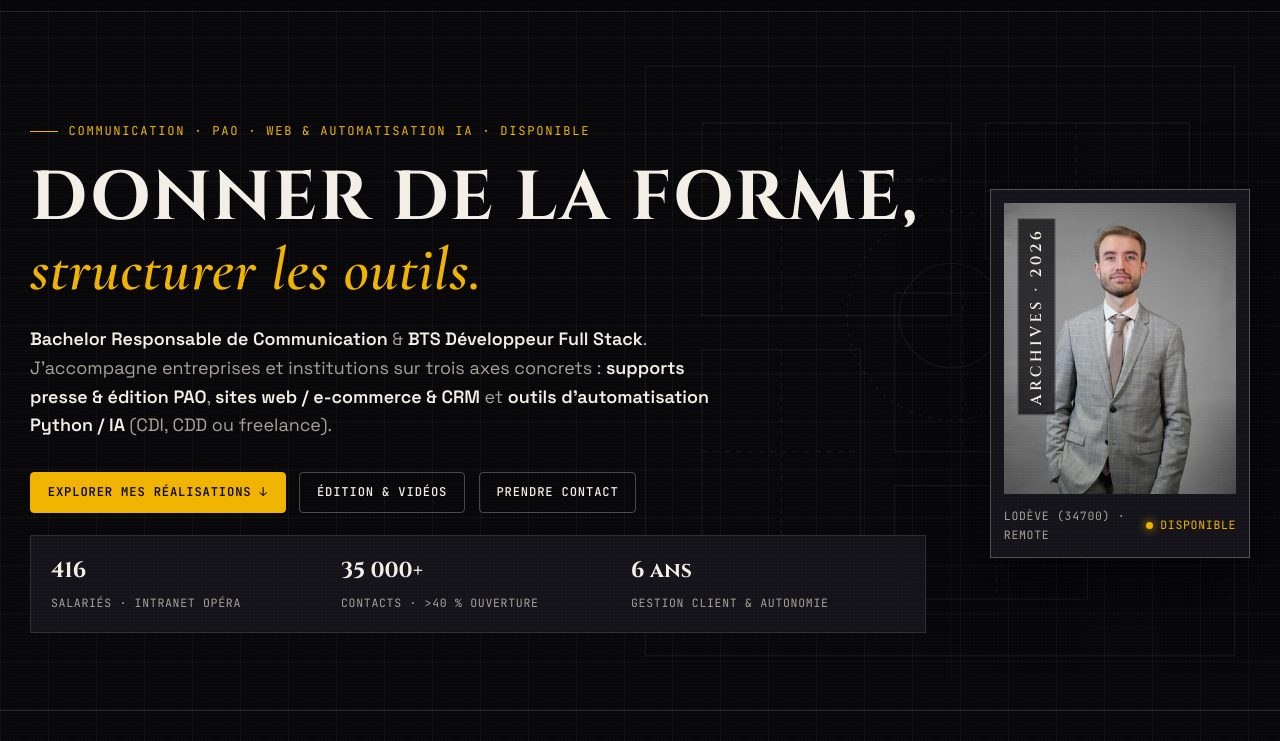
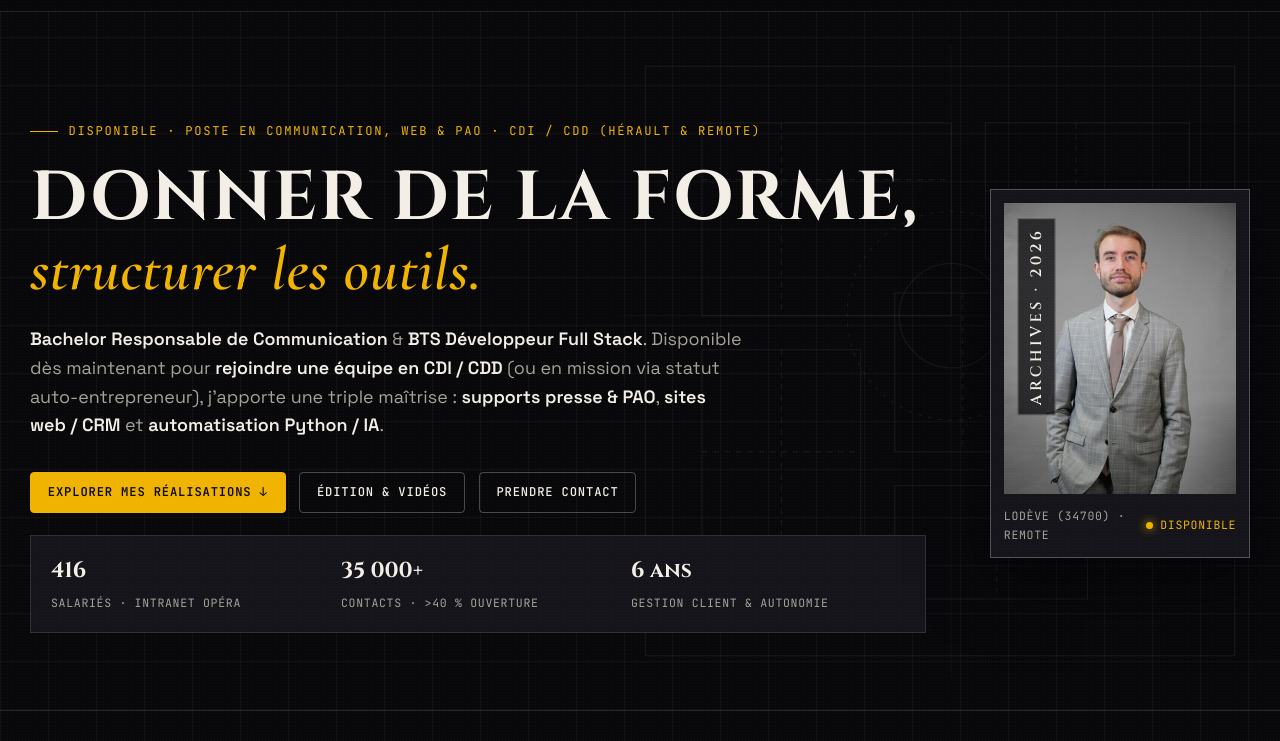
Before and after one commit to CedricEpaillard/Portfolio, a plain HTML site: page index.html in a window 1280 px wide. Shown: the part 59-800 px from the top of the page. Drawn offline with nearby package versions, Linux system fonts and the light colour scheme.

Commit message:
Clarify Hero job availability (CDI/CDD priority + freelance option)

```diff
--- a/index.html
+++ b/index.html
@@ -8,7 +8,7 @@
   <link rel="preconnect" href="https://fonts.googleapis.com" />
   <link rel="preconnect" href="https://fonts.gstatic.com" crossorigin />
   <link href="https://fonts.googleapis.com/css2?family=Cinzel:wght@600;700&family=Cormorant+Garamond:ital,wght@0,600;1,600&family=JetBrains+Mono:wght@400;500;600&family=Space+Grotesk:wght@400;500;600;700&display=swap" rel="stylesheet" />
-  <link rel="stylesheet" href="styles.css?v=20261120c" />
+  <link rel="stylesheet" href="styles.css?v=20261120d" />
 </head>
 <body>
   <!-- NAVIGATION -->
@@ -62,14 +62,14 @@
 
       <div class="container hero-grid">
         <div class="hero-copy reveal in-view">
-          <div class="eyebrow">Communication · PAO · Web &amp; Automatisation IA · Disponible</div>
+          <div class="eyebrow">Disponible · Poste en Communication, Web &amp; PAO · CDI / CDD (Hérault &amp; Remote)</div>
           <h1 class="hero-title">
             Donner de la forme,
             <span class="line-accent">structurer les outils.</span>
           </h1>
           <p class="hero-lead">
             <strong>Bachelor Responsable de Communication</strong> &amp; <strong>BTS Développeur Full Stack</strong>.
-            J’accompagne entreprises et institutions sur trois axes concrets : <strong>supports presse &amp; édition PAO</strong>, <strong>sites web / e-commerce &amp; CRM</strong> et <strong>outils d’automatisation Python / IA</strong> (CDI, CDD ou freelance).
+            Disponible dès maintenant pour <strong>rejoindre une équipe en CDI / CDD</strong> (ou en mission via statut auto-entrepreneur), j’apporte une triple maîtrise : <strong>supports presse &amp; PAO</strong>, <strong>sites web / CRM</strong> et <strong>automatisation Python / IA</strong>.
           </p>
 
           <div class="hero-cta">
@@ -333,7 +333,7 @@
 
   <div id="toast" class="toast" role="status" aria-live="polite"></div>
 
-  <script src="projects-data.js?v=20261120c"></script>
-  <script src="app.js?v=20261120c"></script>
+  <script src="projects-data.js?v=20261120d"></script>
+  <script src="app.js?v=20261120d"></script>
 </body>
 </html>
```
